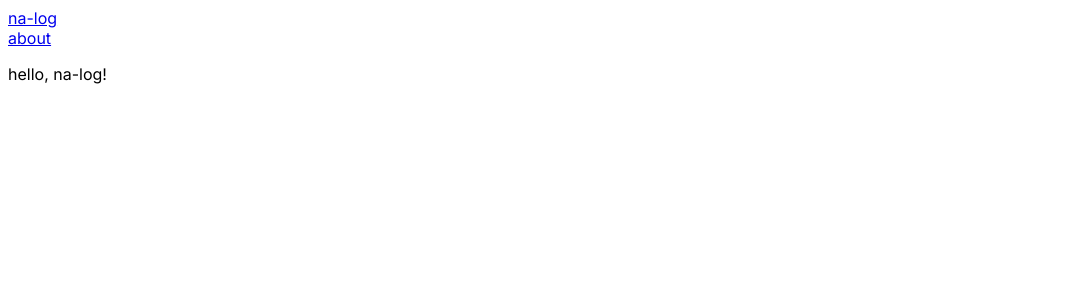
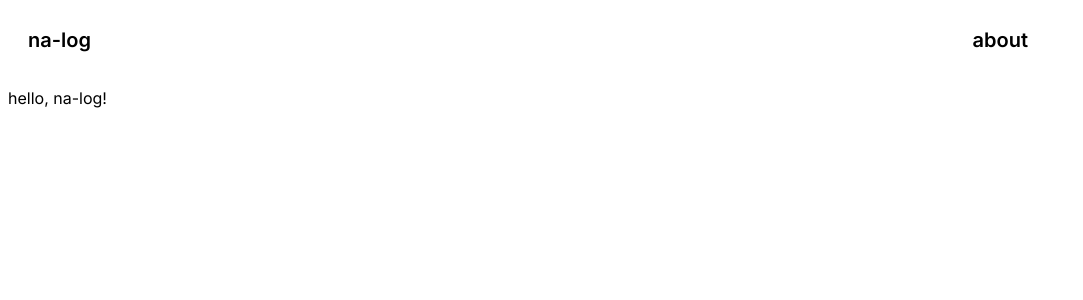
Before and after one commit to nerd-animals/na-log-engine, a Next.js app: page / in a window 1280 px wide. Shown: the top 300 px of the page, without its empty margins (0-1083 px from the left). Built offline with nearby package versions, Linux system fonts and the light colour scheme.

Commit message:
style: add header component style

```diff
--- a/app/globals.scss
+++ b/app/globals.scss
@@ -0,0 +1,20 @@
+// header style
+.page-header {
+  display: flex;
+  align-items: center;
+  justify-content: space-between;
+  vertical-align: center;
+  font-size: 20px;
+  padding: 20px;
+  font-weight: 600;
+  max-width: 1000px;
+}
+
+.link {
+  color: black;
+  text-decoration: none;
+
+  &:hover {
+    font-weight: 800;
+  }
+}
```
